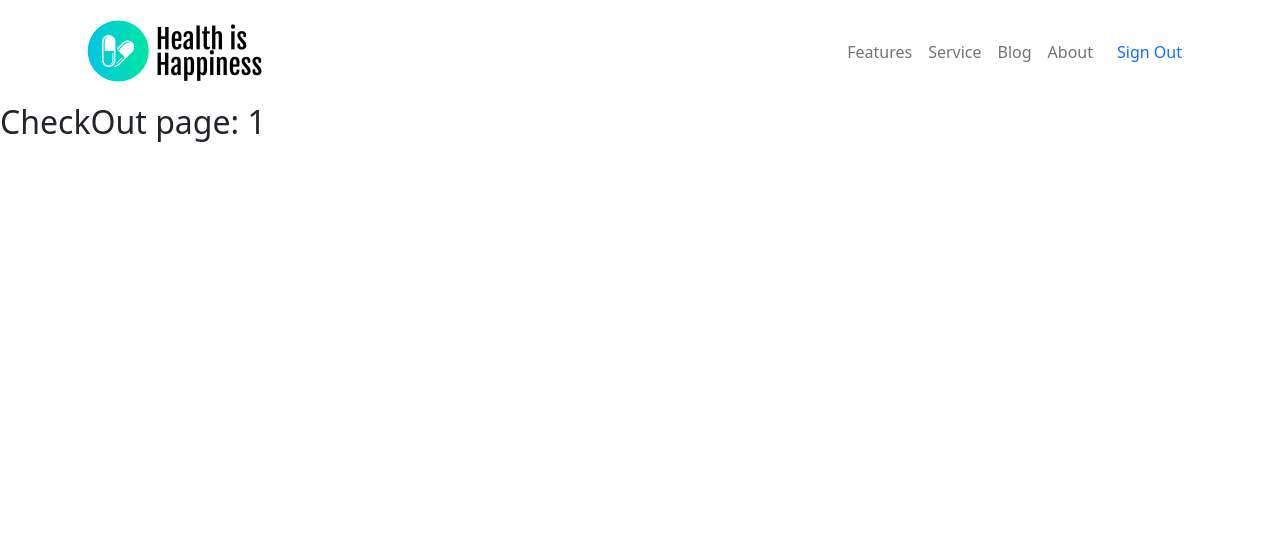
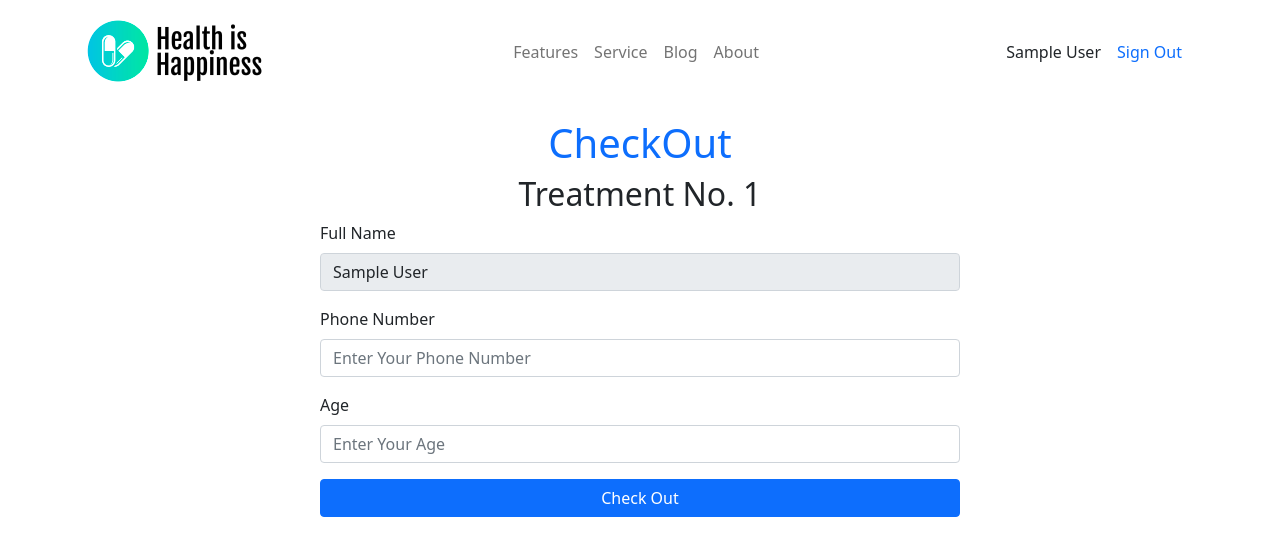
Before and after one commit to MazharulDev/health-is-happiness, a React (Create React App) app: page /checkout/1 in a window 1280 px wide. Shown: the top 556 px of the page. Built offline with nearby package versions, Linux system fonts and the light colour scheme; no server answers; sample sign-in values are in the browser's storage.

Commit message:
update header and handleError

```diff
--- a/src/components/CheckOut/CheckOut.js
+++ b/src/components/CheckOut/CheckOut.js
@@ -1,11 +1,50 @@
-import React from 'react';
+import React, { useState } from 'react';
+import { Button, Form } from 'react-bootstrap';
+import { useAuthState } from 'react-firebase-hooks/auth';
 import { useParams } from 'react-router-dom';
+import { toast } from 'react-toastify';
+import auth from '../../firebase.init';
+import Loading from '../Loading/Loading';
 
 const CheckOut = () => {
-    const {id}=useParams();
+    const [number,setNumber]=useState('');
+    const [age,setAge]=useState('');
+    const [user, loading] = useAuthState(auth);
+    const { id } = useParams();
+    if (loading) {
+        return <Loading></Loading>
+    }
+    const handleNumberChange=e=>{
+        setNumber(e.target.value);
+    }
+    const handleAgeChange=e=>{
+        setAge(e.target.value);
+    }
+    const handleSubmit=e=>{
+        e.preventDefault();
+        toast('Save Your Information')
+    }
     return (
         <div>
-            <h2>CheckOut page: {id}</h2>
+            <h1 className='text-center text-primary mt-3'>CheckOut</h1>
+            <h2 className='text-center'>Treatment No.  {id}</h2>
+            <Form onSubmit={handleSubmit} className='w-50 mx-auto'>
+                <Form.Group className='mb-3'>
+                    <Form.Label>Full Name</Form.Label>
+                    <Form.Control type="name" value={user.displayName} disabled />
+                </Form.Group>
+                <Form.Group className='mb-3'>
+                    <Form.Label>Phone Number</Form.Label>
+                    <Form.Control onChange={handleNumberChange} type="tel" placeholder='Enter Your Phone Number'/>
+                </Form.Group>
+                <Form.Group className='mb-3'>
+                    <Form.Label>Age</Form.Label>
+                    <Form.Control onChange={handleAgeChange} type="number" placeholder='Enter Your Age'/>
+                </Form.Group>
+                <Button className='w-100' variant="primary" type="submit">
+                    Check Out
+                </Button>
+            </Form>
         </div>
     );
 };
--- a/src/components/Home/Header/Header.js
+++ b/src/components/Home/Header/Header.js
@@ -1,4 +1,3 @@
-import React from 'react';
 import { Container, Nav, Navbar } from 'react-bootstrap';
 import { useAuthState } from 'react-firebase-hooks/auth';
 import { signOut } from 'firebase/auth';
@@ -11,6 +10,12 @@ import Loading from '../../Loading/Loading';
 
 const Header = () => {
     const [user, loading] = useAuthState(auth);
+
+    let userName;
+    if(user){
+        userName=<span>{user?.displayName}</span>
+    }
+
     const handleSignOut = () => {
         signOut(auth)
         toast('Sign Out successfully');
@@ -22,39 +27,26 @@ const Header = () => {
         <div className='p-2'>
             <Navbar collapseOnSelect expand="lg" variant='light'>
                 <Container>
-
                     <Link to='/'>
                     <img src={logo} alt="" />
                     </Link>
-
-
                     <Navbar.Toggle aria-controls="responsive-navbar-nav" />
                     <Navbar.Collapse id="responsive-navbar-nav">
-                        <Nav className="ms-auto">
+                        <Nav className="m-auto">
                             <Nav.Link as={Link} to='/'>Features</Nav.Link>
                             <Nav.Link as={Link} to='/service'>Service</Nav.Link>
-
-
                             <Nav.Link as={Link} to="blog">Blog</Nav.Link>
-
-
                             <Nav.Link as={Link} to="about">About</Nav.Link>
-
 
                         </Nav>
                         <>
-                            {user ? <Nav.Link onClick={handleSignOut} href="#signout">Sign Out</Nav.Link>
-
+                            {user ? <div className='d-flex align-items-center'> <span>{userName}</span> <Nav.Link onClick={handleSignOut} href="#signout"> <span>Sign Out</span> </Nav.Link></div>
                                 :
                                 <Nav>
-
                                     <Nav.Link as={Link} to="signup">Sign Up</Nav.Link>
-
-
                                     <Nav.Link as={Link} to="login">
                                         Login
                                     </Nav.Link>
-
                                 </Nav>
                             }
                         </>
--- a/src/components/Login/Login.js
+++ b/src/components/Login/Login.js
@@ -5,9 +5,11 @@ import { useSignInWithEmailAndPassword, useSignInWithGoogle } from 'react-fireba
 import { Link, useLocation, useNavigate } from 'react-router-dom';
 import {FcGoogle} from 'react-icons/fc'
 import { toast } from 'react-toastify';
+import Loading from '../Loading/Loading';
 
 
 const Login = () => {
+    const location = useLocation();
     const navigate=useNavigate();
     const [signInWithGoogle, userWithGoogle, loadingWithGoogle, errorWithGoogle] = useSignInWithGoogle(auth);
     const [
@@ -30,6 +32,9 @@ const Login = () => {
         signInWithEmailAndPassword(email,password);
         toast('Login successfully')
     }
+    if(loadingWithEmail||loadingWithGoogle){
+        return <Loading></Loading>
+    }
     if(userWithGoogle){
         toast('Login successfully')
     }
@@ -44,7 +49,7 @@ const Login = () => {
         toast(errorWithEmail?.message)
     }
 
-    const location = useLocation();
+
     let from = location.state?.from?.pathname || '/';
     if (userWithEmail||userWithGoogle) {
         navigate(from, { replace: true });
--- a/src/components/SignUp/SignUp.js
+++ b/src/components/SignUp/SignUp.js
@@ -1,11 +1,14 @@
 import React, { useState } from 'react';
 import { Button, Form } from 'react-bootstrap';
-import { useCreateUserWithEmailAndPassword, useSignInWithGoogle } from 'react-firebase-hooks/auth';
+import { useCreateUserWithEmailAndPassword, useSignInWithGoogle, useUpdateProfile } from 'react-firebase-hooks/auth';
 import { Link, useLocation, useNavigate } from 'react-router-dom';
 import auth from '../../firebase.init';
 import {FcGoogle} from 'react-icons/fc'
 import { toast } from 'react-toastify';
+import Loading from '../Loading/Loading';
 const SignUp = () => {
+    const location = useLocation();
+    const [updateProfile, updating] = useUpdateProfile(auth);
     const navigate=useNavigate();
     const [agree,setAgree]=useState(false)
     const [
@@ -33,10 +36,19 @@ const SignUp = () => {
     const handleConfirmPasswordChange = e => {
         setConfirmPassword(e.target.value)
     }
+    if(loadingWithEmail || loadingWithGoogle|| updating){
+        return <Loading></Loading>
+    }
     if(errorWithGoogle){
         toast(errorWithGoogle?.message);
     }
-    const handleSubmit = e => {
+    if(errorWithPassword){
+        toast(errorWithPassword?.message);
+    }
+    if(userWithEmail){
+        toast('Registration Successfully')
+    }
+    const handleSubmit =async (e) => {
         e.preventDefault();
         if (password !== confirmPassword) {
             setError('Two password did not match')
@@ -46,12 +58,12 @@ const SignUp = () => {
             setError('Password must 6 character');
             return;
         }
+        await createUserWithEmailAndPassword(email, password)
+        await updateProfile({ displayName:name });
 
 
-        createUserWithEmailAndPassword(email, password)
-        toast('Registration Successfully')
     }
-    const location = useLocation();
+
     let from = location.state?.from?.pathname || '/';
     if (userWithEmail||userWithGoogle) {
         navigate(from, { replace: true });
@@ -64,8 +76,8 @@ const SignUp = () => {
             <h2 className='text-center'>Sign Up</h2>
             <Form onSubmit={handleSubmit} className='w-50 mx-auto'>
                 <Form.Group className="mb-3" controlId="formBasicName">
-                    <Form.Label>Name</Form.Label>
-                    <Form.Control onChange={handleNameChange} type="name" placeholder="Enter Name" required />
+                    <Form.Label>Full Name</Form.Label>
+                    <Form.Control onChange={handleNameChange} type="name" placeholder="Enter Full Name" required />
 
                 </Form.Group>
 
```
